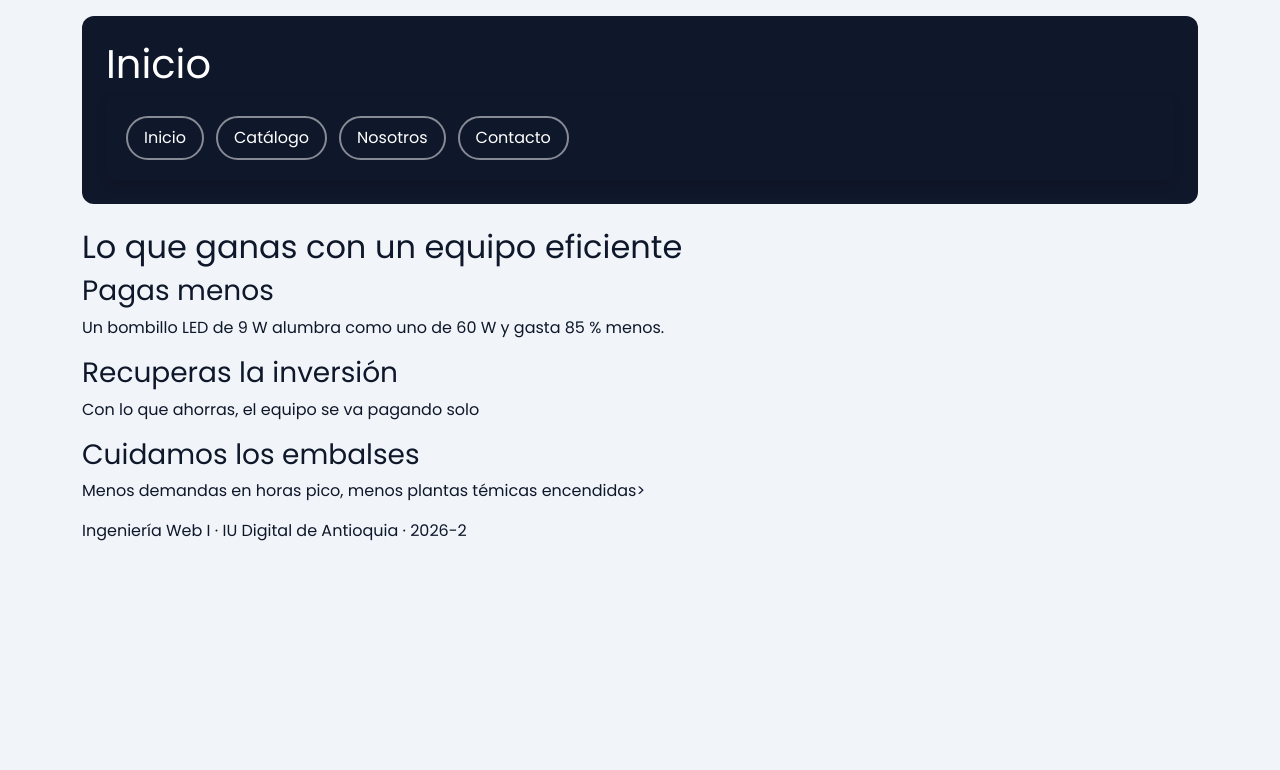
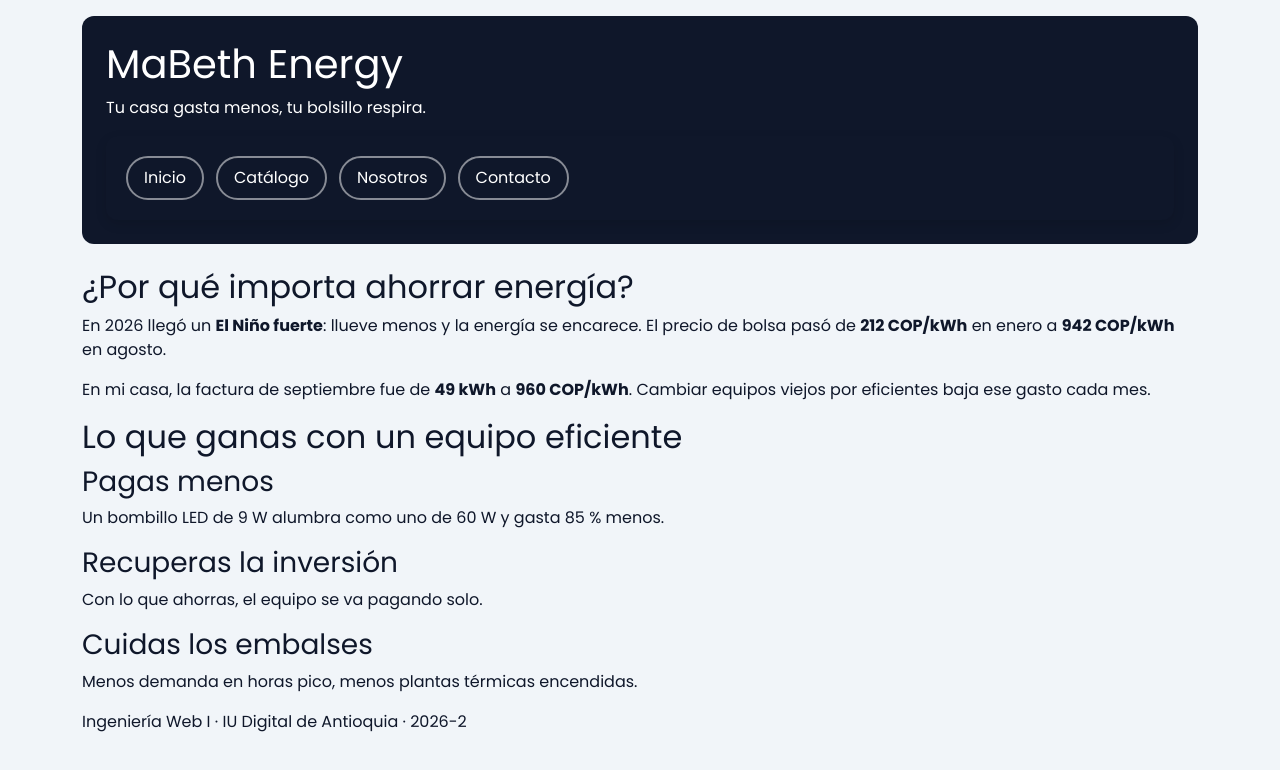
Before and after one commit to MarceloSH303/ecotienda-equipoM, a plain HTML site: page index.html in a window 1280 px wide. Drawn offline with nearby package versions, Linux system fonts and the light colour scheme.

Commit message:
Se hacen modificaciones a la portada y se agrega intro

```diff
--- a/index.html
+++ b/index.html
@@ -11,8 +11,9 @@
         <link rel="stylesheet" href="css/estilos.css">
     </head>
     <body class="container py-3">
-        <header>
-            <h1>Inicio</h1>
+                <header>
+            <h1>MaBeth Energy</h1>
+            <p>Tu casa gasta menos, tu bolsillo respira.</p>
             <nav>
                 <a href="index.html">Inicio</a>
                 <a href="catalogo.html">Catálogo</a>
@@ -21,26 +22,28 @@
             </nav>
         </header>
         <main>
-            <!-- TODO: contenido de Inicio -->
-             <section>
+            <section id="intro">
+                <h2>¿Por qué importa ahorrar energía?</h2>
+                <p>En 2026 llegó un <strong>El Niño fuerte</strong>: llueve menos y la energía se encarece. El precio de bolsa pasó de <strong>212 COP/kWh</strong> en enero a <strong>942 COP/kWh</strong> en agosto.</p>
+                <p>En mi casa, la factura de septiembre fue de <strong>49 kWh</strong> a <strong>960 COP/kWh</strong>. Cambiar equipos viejos por eficientes baja ese gasto cada mes.</p>
+            </section>
+            <section>
                 <h2>Lo que ganas con un equipo eficiente</h2>
-                <h2> </h2>
                 <div class="tarjetas">
                     <article class="tarjeta">
                         <h3>Pagas menos</h3>
                         <p>Un bombillo LED de 9 W alumbra como uno de 60 W y gasta 85 % menos.</p>
-
                     </article>
                     <article class="tarjeta">
                         <h3>Recuperas la inversión</h3>
-                        <p>Con lo que ahorras, el equipo se va pagando solo</p>
+                        <p>Con lo que ahorras, el equipo se va pagando solo.</p>
                     </article>
-                    <articcle class="tarjeta">
-                        <h3>Cuidamos los embalses</h3>
-                        <p>Menos demandas en horas pico, menos plantas témicas encendidas>
-                    </articcle>
+                    <article class="tarjeta">
+                        <h3>Cuidas los embalses</h3>
+                        <p>Menos demanda en horas pico, menos plantas térmicas encendidas.</p>
+                    </article>
                 </div>
-             </section>
+            </section>
         </main>
         <footer>
             <p>Ingeniería Web I · IU Digital de Antioquia · 2026-2</p>
--- a/scss/estilos.scss
+++ b/scss/estilos.scss
@@ -91,7 +91,13 @@ nav {
     border-radius: 12px;
     margin-top: 24px;
 }
-
+#intro {
+    background-color: white;
+    padding: 16px 24px;
+    margin-bottom: 24px;
+    border-left: 6px solid #FACC15;
+    border-radius: 12px;
+}
 @media (max-width: 576px) {
     nav { flex-direction: column; }
     .tarjetas { grid-template-columns: 1fr; }
```
